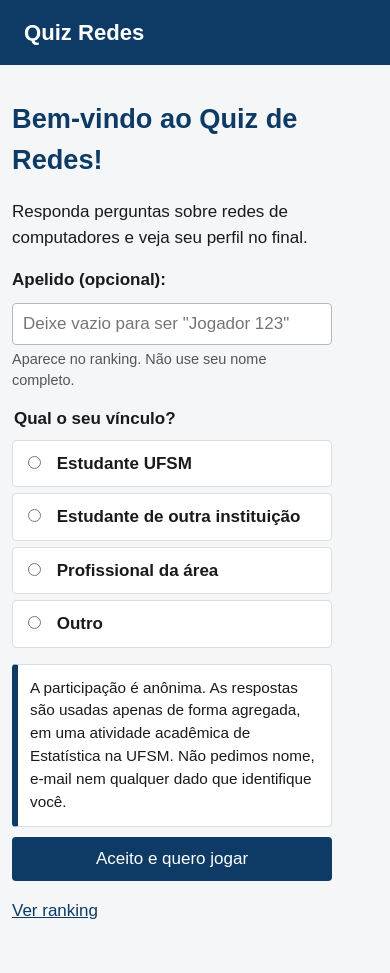
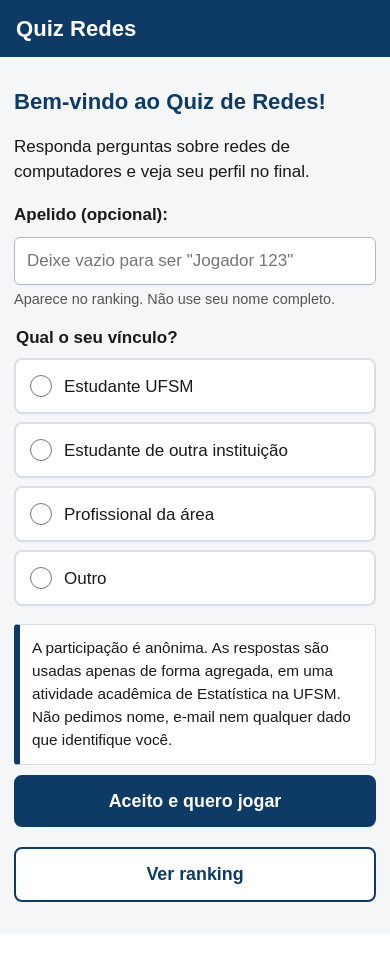
Before and after one commit to matheus-luiz30/quiz-redes, a Flask app: page / in a window 390 px wide. After the commit the page ends 902 px from the top, so only its background shows below. Run offline with Flask 3, Linux system fonts and the light colour scheme.

Commit message:
Layout mobile: alternativas clicaveis, botoes grandes e ranking em 360px
Cada alternativa vira um label que envolve o cartao inteiro, com destaque
da opcao escolhida so com CSS; botoes com 52px+ e largura total no
celular; tabela do ranking cabe em 320-360px. Sem JavaScript.

Co-Authored-By: Claude Opus 5.5 <noreply@anthropic.com>

```diff
--- a/static/style.css
+++ b/static/style.css
@@ -1,4 +1,5 @@
-/* Estilo simples do Quiz Redes: sem framework, sem JavaScript. */
+/* Estilo simples do Quiz Redes: sem framework, sem JavaScript.
+   Pensado primeiro para celular (público do evento entra pelo QR code / Instagram). */
 
 * {
     box-sizing: border-box;
@@ -11,6 +12,8 @@ body {
     line-height: 1.5;
     color: #1a1a1a;
     background-color: #f4f6f8;
+    /* palavras longas sem espaço (ex: "IEEE802.11ac") quebram em vez de vazar da tela */
+    overflow-wrap: anywhere;
 }
 
 .cabecalho {
@@ -33,6 +36,12 @@ body {
 
 h1 {
     font-size: 1.6em;
+    line-height: 1.3;
+    color: #0d3b66;
+}
+
+h2 {
+    font-size: 1.25em;
     color: #0d3b66;
 }
 
@@ -41,8 +50,11 @@ a {
 }
 
 .erro {
+    padding: 10px 12px;
     color: #b3261e;
     font-weight: bold;
+    background-color: #fbeaea;
+    border-radius: 4px;
 }
 
 .placar {
@@ -50,70 +62,137 @@ a {
     color: #333333;
 }
 
+/* ---------- Formulários ---------- */
+
 .formulario {
     display: flex;
     flex-direction: column;
     gap: 10px;
-    max-width: 320px;
 }
 
-.formulario label {
+.formulario > label:not(.alternativa) {
     font-weight: bold;
 }
 
 .formulario input[type="text"] {
-    padding: 10px;
-    font-size: 1em;
+    min-height: 48px;
+    padding: 10px 12px;
+    font-size: 1em; /* >= 16px evita o zoom automático do iPhone ao tocar no campo */
     border: 1px solid #b0b8c1;
+    border-radius: 6px;
+}
+
+.dica {
+    margin: -6px 0 4px;
+    font-size: 0.85em;
+    color: #555555;
+}
+
+.grupo-opcoes {
+    margin: 0;
+    padding: 0;
+    border: none;
+}
+
+.grupo-opcoes legend {
+    margin-bottom: 8px;
+    font-weight: bold;
+}
+
+/* Alternativa = cartão inteiro clicável (o <label> envolve o rádio e o texto) */
+.alternativa {
+    display: flex;
+    align-items: center;
+    gap: 12px;
+    min-height: 56px;
+    padding: 12px 14px;
+    margin-bottom: 8px;
+    background-color: #ffffff;
+    border: 2px solid #d8dee4;
+    border-radius: 8px;
+    cursor: pointer;
+    touch-action: manipulation;
+}
+
+.alternativa input[type="radio"] {
+    flex-shrink: 0;
+    width: 22px;
+    height: 22px;
+    margin: 0;
+    accent-color: #0d3b66;
+}
+
+/* Destaque da opção escolhida, sem JavaScript */
+.alternativa:has(input:checked) {
+    border-color: #0d3b66;
+    background-color: #e8f0f8;
+}
+
+.alternativa input:checked + span {
+    font-weight: bold;
+}
+
+.consentimento {
+    padding: 12px;
+    font-size: 0.9em;
+    background-color: #ffffff;
+    border: 1px solid #d8dee4;
+    border-left: 6px solid #0d3b66;
     border-radius: 4px;
 }
 
-button {
-    padding: 12px 20px;
-    font-size: 1em;
-    color: #ffffff;
-    background-color: #0d3b66;
-    border: none;
-    border-radius: 4px;
-    cursor: pointer;
+.consentimento p {
+    margin: 0;
 }
 
-button:hover {
+/* ---------- Botões ---------- */
+
+button,
+.botao {
+    display: inline-flex;
+    align-items: center;
+    justify-content: center;
+    min-height: 52px;
+    padding: 12px 22px;
+    font-family: inherit;
+    font-size: 1.05em;
+    font-weight: bold;
+    color: #ffffff;
+    text-align: center;
+    text-decoration: none;
+    background-color: #0d3b66;
+    border: 2px solid #0d3b66;
+    border-radius: 8px;
+    cursor: pointer;
+    touch-action: manipulation;
+}
+
+.botao {
+    color: #ffffff !important;
+}
+
+button:hover,
+.botao:hover {
     background-color: #145088;
 }
 
-.alternativa {
-    padding: 10px;
-    margin-bottom: 6px;
+.botao-secundario {
+    color: #0d3b66 !important;
     background-color: #ffffff;
-    border: 1px solid #d8dee4;
-    border-radius: 4px;
 }
 
-.alternativa label {
-    margin-left: 8px;
-}
-
-.botao {
-    display: inline-block;
-    padding: 12px 20px;
-    margin-top: 10px;
-    color: #ffffff !important;
-    background-color: #0d3b66;
-    border-radius: 4px;
-    text-decoration: none;
-}
-
-.botao:hover {
-    background-color: #145088;
+.botao-secundario:hover {
+    background-color: #e8f0f8;
 }
 
 .botoes {
     display: flex;
     flex-wrap: wrap;
     gap: 12px;
-    margin-top: 16px;
+    margin-top: 20px;
 }
+
+/* ---------- Comentário do host ---------- */
 
 .comentario {
     padding: 18px;
@@ -145,6 +224,8 @@ button:hover {
     color: #b3261e;
 }
 
+/* ---------- Resultado ---------- */
+
 .perfil {
     padding: 18px;
     margin: 16px 0;
@@ -167,6 +248,12 @@ button:hover {
     color: #7a5c00;
 }
 
+/* ---------- Ranking ---------- */
+
+.tabela-rolagem {
+    overflow-x: auto;
+}
+
 table.ranking {
     width: 100%;
     border-collapse: collapse;
@@ -178,6 +265,15 @@ table.ranking td {
     padding: 10px;
     border: 1px solid #d8dee4;
     text-align: left;
+    overflow-wrap: normal;
+    white-space: nowrap;
+}
+
+/* Só a coluna do apelido pode quebrar linha (apelidos de até 20 caracteres) */
+table.ranking td.col-apelido {
+    width: 100%;
+    white-space: normal;
+    overflow-wrap: anywhere;
 }
 
 table.ranking th {
@@ -185,59 +281,47 @@ table.ranking th {
     color: #ffffff;
 }
 
-/* Celular: reduz o espaçamento lateral */
-@media (max-width: 480px) {
-    .conteudo {
-        padding: 16px 12px 32px;
-    }
-
-    body {
-        font-size: 17px;
-    }
-}
-
-/* Tela inicial: apelido, vínculo e consentimento */
-.dica {
-    margin: -6px 0 4px;
-    font-size: 0.85em;
-    color: #555555;
-}
-
-.grupo-opcoes {
-    margin: 0;
-    padding: 0;
-    border: none;
-}
-
-.grupo-opcoes legend {
-    margin-bottom: 8px;
-    font-weight: bold;
-}
-
-.consentimento {
-    padding: 12px;
-    font-size: 0.9em;
-    background-color: #ffffff;
-    border: 1px solid #d8dee4;
-    border-left: 6px solid #0d3b66;
-    border-radius: 4px;
-}
-
-.consentimento p {
-    margin: 0;
-}
-
-/* Ranking: destaca a partida de quem acabou de jogar */
-h2 {
-    font-size: 1.25em;
-    color: #0d3b66;
-}
-
+/* Destaca a partida de quem acabou de jogar */
 table.ranking tr.linha-destaque td {
     font-weight: bold;
     background-color: #fff4d6;
 }
 
-.tabela-rolagem {
-    overflow-x: auto;
+/* ---------- Celular ---------- */
+
+@media (max-width: 480px) {
+    body {
+        font-size: 17px;
+    }
+
+    .cabecalho {
+        padding: 12px 16px;
+    }
+
+    .conteudo {
+        padding: 16px 14px 32px;
+    }
+
+    h1 {
+        font-size: 1.3em;
+    }
+
+    /* Botões ocupam a largura toda, um embaixo do outro: mais fácil de acertar com o dedo */
+    .botoes {
+        flex-direction: column;
+    }
+
+    .botoes .botao {
+        width: 100%;
+    }
+
+    /* Tabela cabe em 360px: menos espaço interno e fonte um pouco menor */
+    table.ranking {
+        font-size: 0.85em;
+    }
+
+    table.ranking th,
+    table.ranking td {
+        padding: 8px 5px;
+    }
 }
--- a/templates/_tabela_ranking.html
+++ b/templates/_tabela_ranking.html
@@ -8,15 +8,15 @@
                 <th>Apelido</th>
                 <th>Pontos</th>
                 <th>Acertos</th>
-                <th>Tempo (s)</th>
+                <th>Tempo</th>
             </tr>
             {% for nome, pontuacao, acertos, tempo_total, id_partida in top_resultados %}
                 <tr{% if id_partida == resultado_id %} class="linha-destaque"{% endif %}>
                     <td>{{ loop.index }}</td>
-                    <td>{{ nome }}</td>
+                    <td class="col-apelido">{{ nome }}</td>
                     <td>{{ pontuacao }}</td>
                     <td>{{ acertos }}</td>
-                    <td>{{ "%.1f"|format(tempo_total) }}</td>
+                    <td>{{ "%.1f"|format(tempo_total) }}s</td>
                 </tr>
             {% endfor %}
         </table>
--- a/templates/base.html
+++ b/templates/base.html
@@ -3,6 +3,7 @@
 <head>
     <meta charset="UTF-8">
     <meta name="viewport" content="width=device-width, initial-scale=1.0">
+    <meta name="theme-color" content="#0d3b66">
     <title>{% block titulo %}Quiz Redes{% endblock %}</title>
     <link rel="stylesheet" href="{{ url_for('static', filename='style.css') }}">
 </head>
--- a/templates/comentario.html
+++ b/templates/comentario.html
@@ -12,5 +12,7 @@
         <p>{{ comentario }}</p>
     </div>
     <p class="placar">Pontuação: {{ pontuacao }} | Acertos: {{ acertos }}</p>
-    <a href="/pergunta" class="botao">Próxima pergunta</a>
+    <div class="botoes">
+        <a href="/pergunta" class="botao">Próxima pergunta</a>
+    </div>
 {% endblock %}
--- a/templates/nome.html
+++ b/templates/nome.html
@@ -17,11 +17,11 @@
         <fieldset class="grupo-opcoes">
             <legend>Qual o seu vínculo?</legend>
             {% for codigo, texto in vinculos.items() %}
-                <div class="alternativa">
-                    <input type="radio" id="vinculo_{{ codigo }}" name="vinculo" value="{{ codigo }}"
+                <label class="alternativa">
+                    <input type="radio" name="vinculo" value="{{ codigo }}"
                            {% if vinculo == codigo %}checked{% endif %} required>
-                    <label for="vinculo_{{ codigo }}">{{ texto }}</label>
-                </div>
+                    <span>{{ texto }}</span>
+                </label>
             {% endfor %}
         </fieldset>
 
@@ -33,5 +33,7 @@
 
         <button type="submit">Aceito e quero jogar</button>
     </form>
-    <p><a href="/ranking">Ver ranking</a></p>
+    <div class="botoes">
+        <a href="/ranking" class="botao botao-secundario">Ver ranking</a>
+    </div>
 {% endblock %}
--- a/templates/ranking.html
+++ b/templates/ranking.html
@@ -5,5 +5,7 @@
 {% block conteudo %}
     <h1>Ranking - Top 10</h1>
     {% include "_tabela_ranking.html" %}
-    <p><a href="/">Voltar ao início</a></p>
+    <div class="botoes">
+        <a href="/" class="botao">Voltar ao início</a>
+    </div>
 {% endblock %}
--- a/templates/resultado.html
+++ b/templates/resultado.html
@@ -18,6 +18,6 @@
 
     <div class="botoes">
         <a href="/jogar-novo" class="botao">Jogar de novo</a>
-        <a href="/ranking" class="botao">Ver ranking</a>
+        <a href="/ranking" class="botao botao-secundario">Ver ranking</a>
     </div>
 {% endblock %}
```
Also changed, not shown: templates/pergunta.html (+4 -4 lines).
